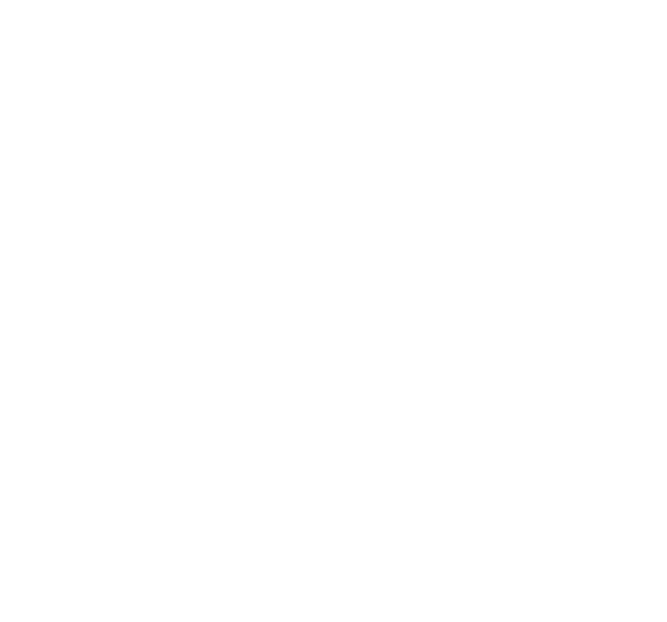
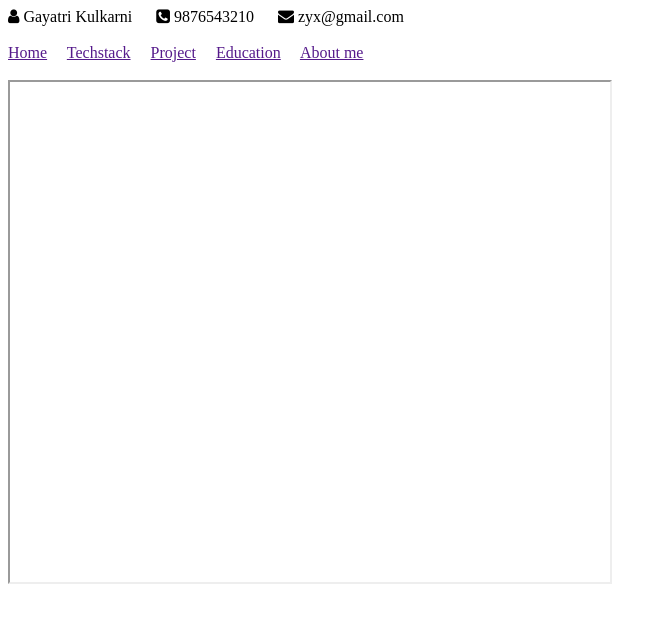
Before and after one commit to kulkarnigayatrir/my-profile, a plain HTML site: page index.html in a window 1280 px wide. Shown: the whole page, without its empty margins (0-667 px from the left). Drawn offline with Linux system fonts and the light colour scheme.

Commit message:
code commited
code commited

```diff
--- a/index.html
+++ b/index.html
@@ -4,8 +4,19 @@
     <meta charset="UTF-8">
     <meta name="viewport" content="width=device-width, initial-scale=1.0">
     <title>My Profile</title>
+    <link rel="stylesheet" href="https://cdnjs.cloudflare.com/ajax/libs/font-awesome/4.7.0/css/font-awesome.min.css">
 </head>
 <body>
-
+    <i class="fa fa-user" aria-hidden="true"></i> Gayatri Kulkarni &nbsp;&nbsp;&nbsp;&nbsp;
+    <i class="fa fa-phone-square" aria-hidden="true"></i> 9876543210 &nbsp;&nbsp;&nbsp;&nbsp;
+    <i class="fa fa-envelope" aria-hidden="true"></i> zyx@gmail.com
+    <br><br>
+    <a href="">Home</a>&nbsp;&nbsp;&nbsp;&nbsp;
+    <a href="">Techstack</a>&nbsp;&nbsp;&nbsp;&nbsp;
+    <a href="">Project</a>&nbsp;&nbsp;&nbsp;&nbsp;
+    <a href="">Education</a>&nbsp;&nbsp;&nbsp;&nbsp;
+    <a href="">About me</a>
+    <br><br>
+    <iframe width="600" height="500"></iframe>
 </body>
 </html>
```
